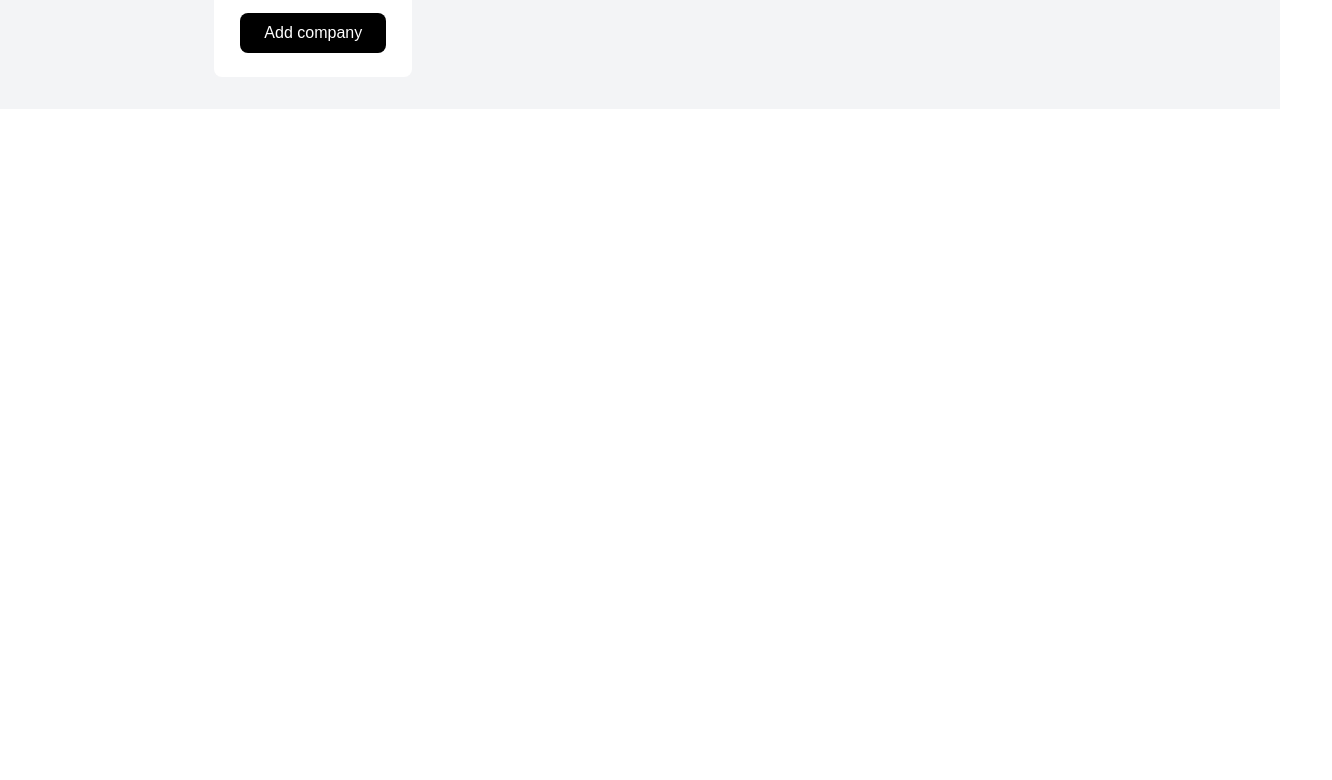
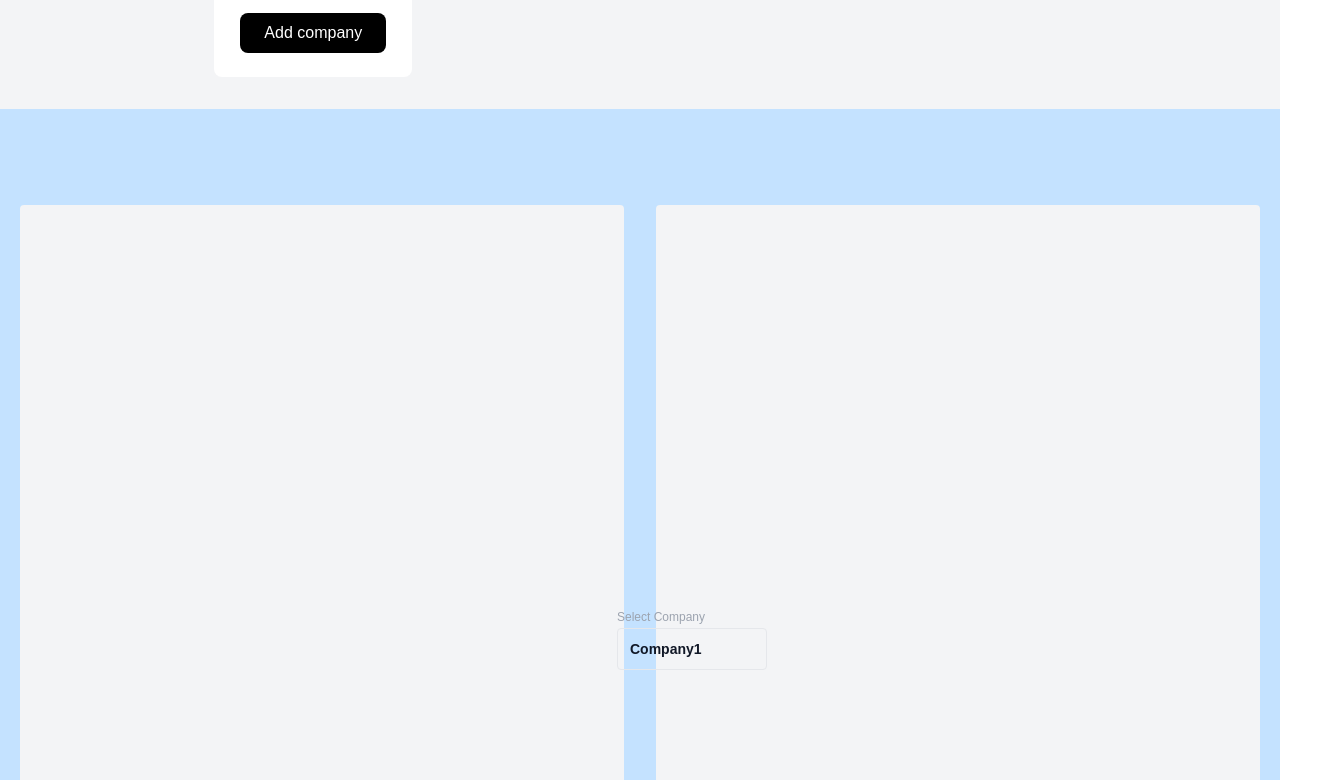
Before and after one commit to DavidRocFeler/AgroDexport, a Next.js app in the folder front/: page /profile in a window 1280 px wide. Shown: the part 400-1180 px from the top of the page, 1332 px wide, since content can reach past the window. Before the commit the page ends 800 px from the top, so only its background shows below. Built offline with nearby package versions, Linux system fonts and the light colour scheme; no server answers.

Commit message:
update ProfileView

```diff
--- a/front/src/views/ProfileView.tsx
+++ b/front/src/views/ProfileView.tsx
@@ -151,6 +151,50 @@ const ProfileView: React.FC = () => {
       </section>
 
       {/* fin div desplegable */}
+
+      {/* section 2 */}
+      <section className="text-gray-600 body-font">
+        <div className="container px-5 py-24 mx-auto">
+          <div className="flex flex-wrap -m-4">
+            <div className="p-4 w-1/2">
+              <div className="h-full bg-gray-100 p-8 rounded">
+                <div className="flex w-screen h-screen dark:bg-gray-900 justify-center items-center">
+                  {/*  */}
+                  <div className="w-[150px] text-gray-900 dark:text-gray-100">
+                    <div className="relative w-full group">
+                      <label className="text-xs text-gray-400">
+                        Select Company
+                      </label>
+                      <button className="py-2.5 px-3 w-full md:text-sm text-site bg-transparent border border-dimmed  focus:border-brand focus:outline-none focus:ring-0 peer flex items-center justify-between rounded font-semibold">
+                        Company1
+                      </button>
+                      <div className="absolute z-[99] top-[100%] left-[50%] translate-x-[-50%] rounded-md overflow-hidden shadow-lg min-w-[200px] w-max peer-focus:visible peer-focus:opacity-100 opacity-0 invisible duration-200 p-1 bg-gray-100 dark:bg-gray-800  border border-dimmed text-xs md:text-sm">
+                        <div className=" w-full block cursor-pointer hover:bg-white dark:hover:bg-gray-900 dark:bg-gray-800 hover:text-link px-3 py-2 rounded-md">
+                          Company1
+                        </div>
+                        <div className=" w-full block cursor-pointer hover:bg-white dark:hover:bg-gray-900 dark:bg-gray-800 hover:text-link px-3 py-2 rounded-md">
+                          Company2
+                        </div>
+                        <div className=" w-full block cursor-pointer hover:bg-white dark:hover:bg-gray-900 dark:bg-gray-800 hover:text-link px-3 py-2 rounded-md">
+                          Company3
+                        </div>
+
+                        <div className=" w-full block cursor-pointer hover:bg-white dark:hover:bg-gray-900 dark:bg-gray-800 hover:text-link px-3 py-2 rounded-md">
+                          Company4
+                        </div>
+                      </div>
+                    </div>
+                  </div>
+                </div>
+              </div>
+            </div>
+            <div className="p-4 w-1/2">
+              <div className="h-full bg-gray-100 p-8 rounded"></div>
+            </div>
+          </div>
+        </div>
+      </section>
+      {/* fin section 2 */}
     </div>
   );
 };
```
